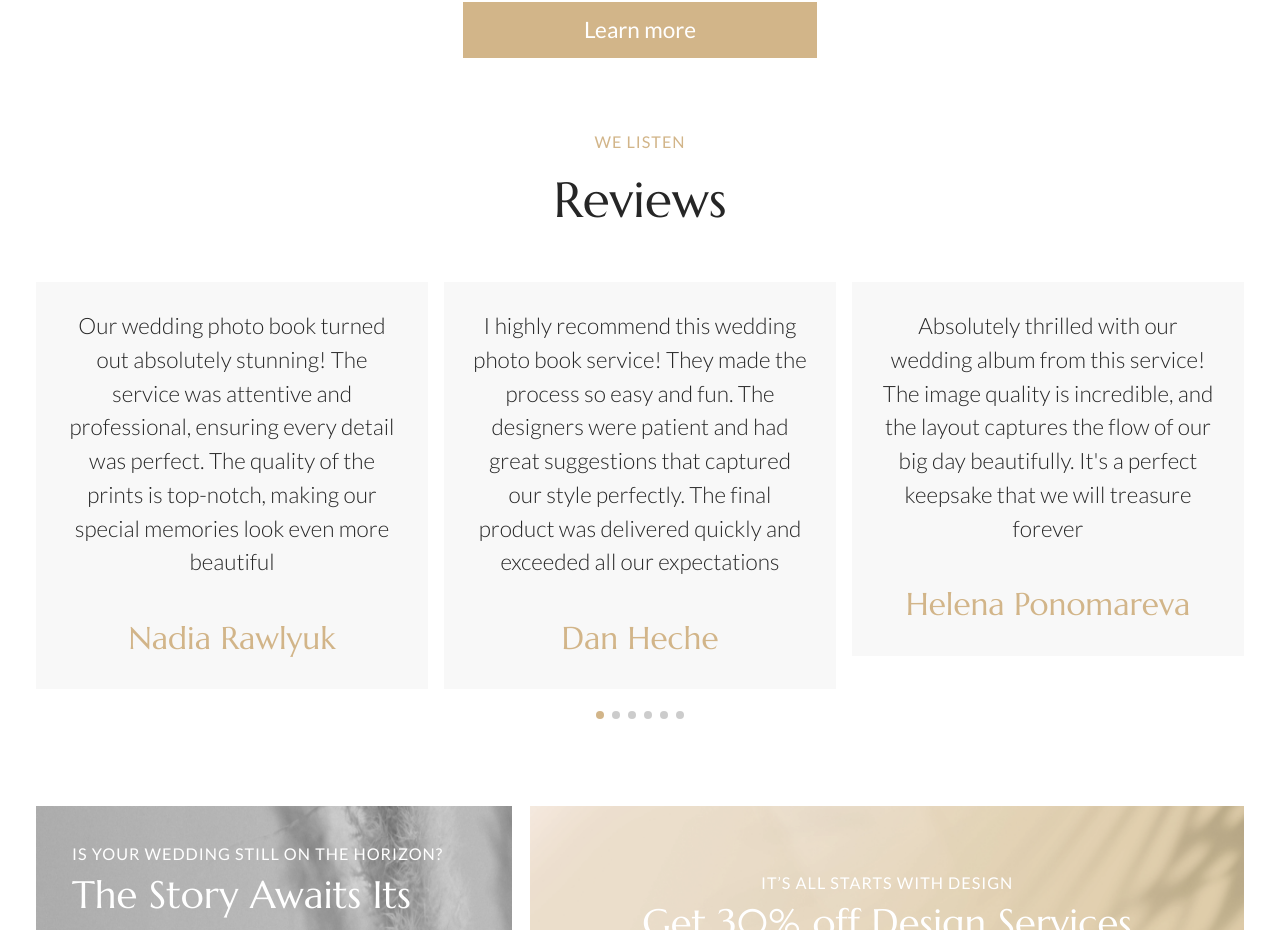
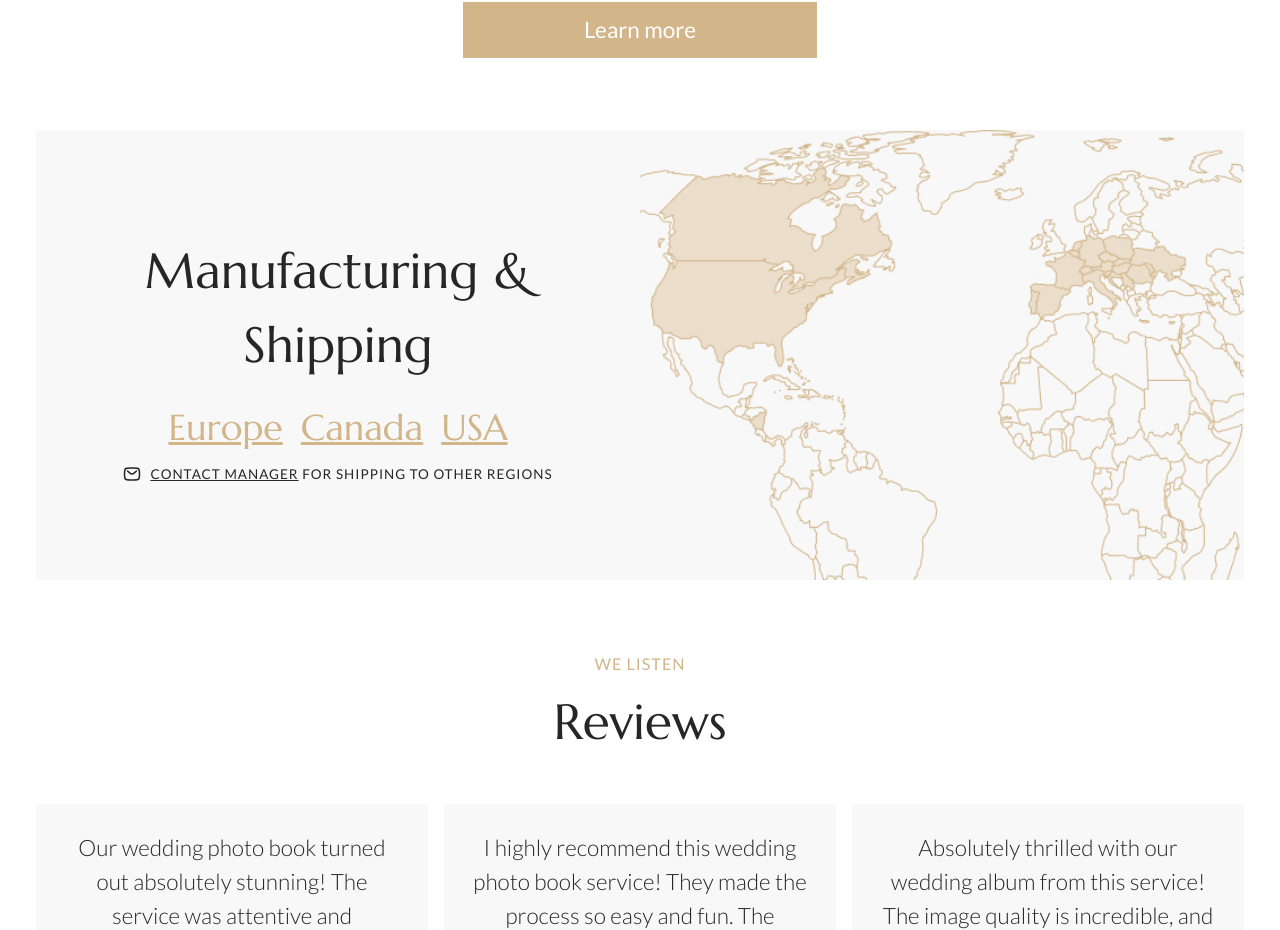
Before and after one commit to Luchiweb/sensation, a React (Vite) app: page / in a window 1280 px wide. Shown: the part 4038-4968 px from the top of the page. Built offline with nearby package versions, Linux system fonts and the light colour scheme.

Commit message:
feat: add shipping block

```diff
--- a/src/components/Banner/Banner.css
+++ b/src/components/Banner/Banner.css
@@ -7,6 +7,7 @@
 }
 
 .banner-text-content {
+  background-color: var(--secondary-bg);
   display: flex;
   align-items: center;
   justify-content: center;
--- /dev/null
+++ b/src/components/Shipping/Shipping.css
@@ -0,0 +1,39 @@
+.shipping-container {
+  margin-top: 4rem;
+}
+
+.shipping-info {
+  display: flex;
+  flex-direction: column;
+  align-items: center;
+}
+
+.shipping-info .links {
+  display: flex;
+  gap: 1rem;
+  margin-top: 1rem;
+}
+
+.shipping-info a {
+  text-decoration: underline;
+}
+
+.shipping-info .links a {
+  font-size: 2rem;
+  color: var(--sensation-yellow);
+  font-family: var(--title-font);
+}
+
+.shipping-info .contact {
+  margin-top: 0.5rem;
+  display: flex;
+  align-items: center;
+  gap: 0.5rem;
+  font-size: 0.75rem;
+  letter-spacing: 1px;
+  text-transform: uppercase;
+}
+
+.shipping-info .contact a {
+  color: var(--sensation-black);
+}
--- /dev/null
+++ b/src/components/Shipping/Shipping.jsx
@@ -0,0 +1,31 @@
+import Banner from '../Banner/Banner';
+
+import world from '../../assets/images/world.jpg';
+import letter from '../../assets/icons/letter.svg';
+
+import './Shipping.css';
+
+function Shipping() {
+  return (
+    <div className="shipping-container">
+      <Banner imageUrl={world}>
+        <div className="shipping-info">
+          <h2>Manufacturing & Shipping</h2>
+          <div className="links">
+            <a href="#">Europe</a>
+            <a href="#">Canada</a>
+            <a href="#">USA</a>
+          </div>
+          <div className="contact">
+            <img src={letter} alt="" />
+            <div>
+              <a href="#">contact manager</a> for shipping to other regions
+            </div>
+          </div>
+        </div>
+      </Banner>
+    </div>
+  );
+}
+
+export default Shipping;
--- a/src/pages/Home/HomePage.jsx
+++ b/src/pages/Home/HomePage.jsx
@@ -6,6 +6,7 @@ import Reviews from '../../components/Reviews/Reviews';
 import Promo from '../../components/Promo/Promo';
 import Footer from '../../components/Footer/Footer';
 import Gifts from '../../components/Gifts/Gifts';
+import Shipping from '../../components/Shipping/Shipping';
 
 function HomePage() {
   return (
@@ -15,6 +16,7 @@ function HomePage() {
       <BookCollection />
       <HowItWorks />
       <Gifts />
+      <Shipping />
       <Reviews />
       <Promo />
       <Footer />
```
Also changed, not shown: src/assets/icons/letter.svg (added), src/assets/images/world.jpg (added).
